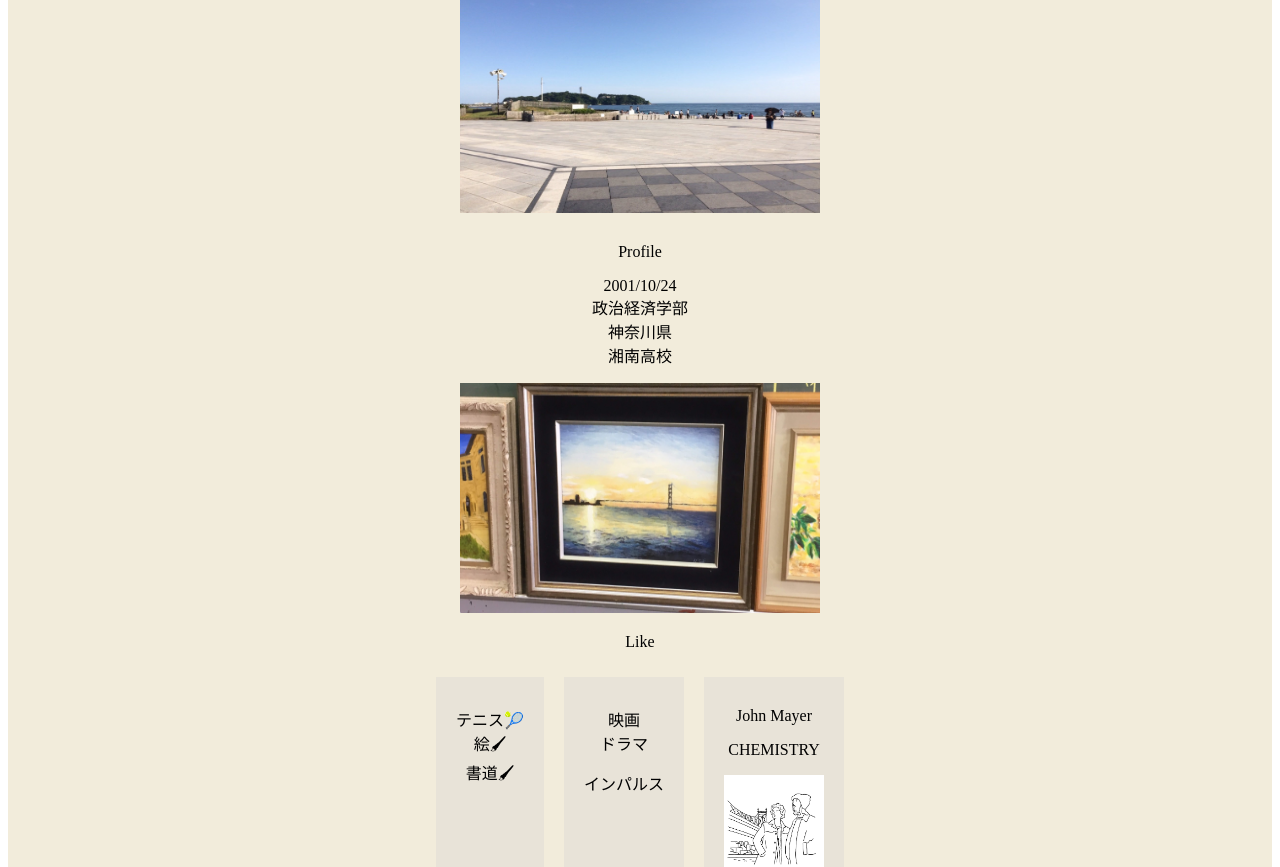
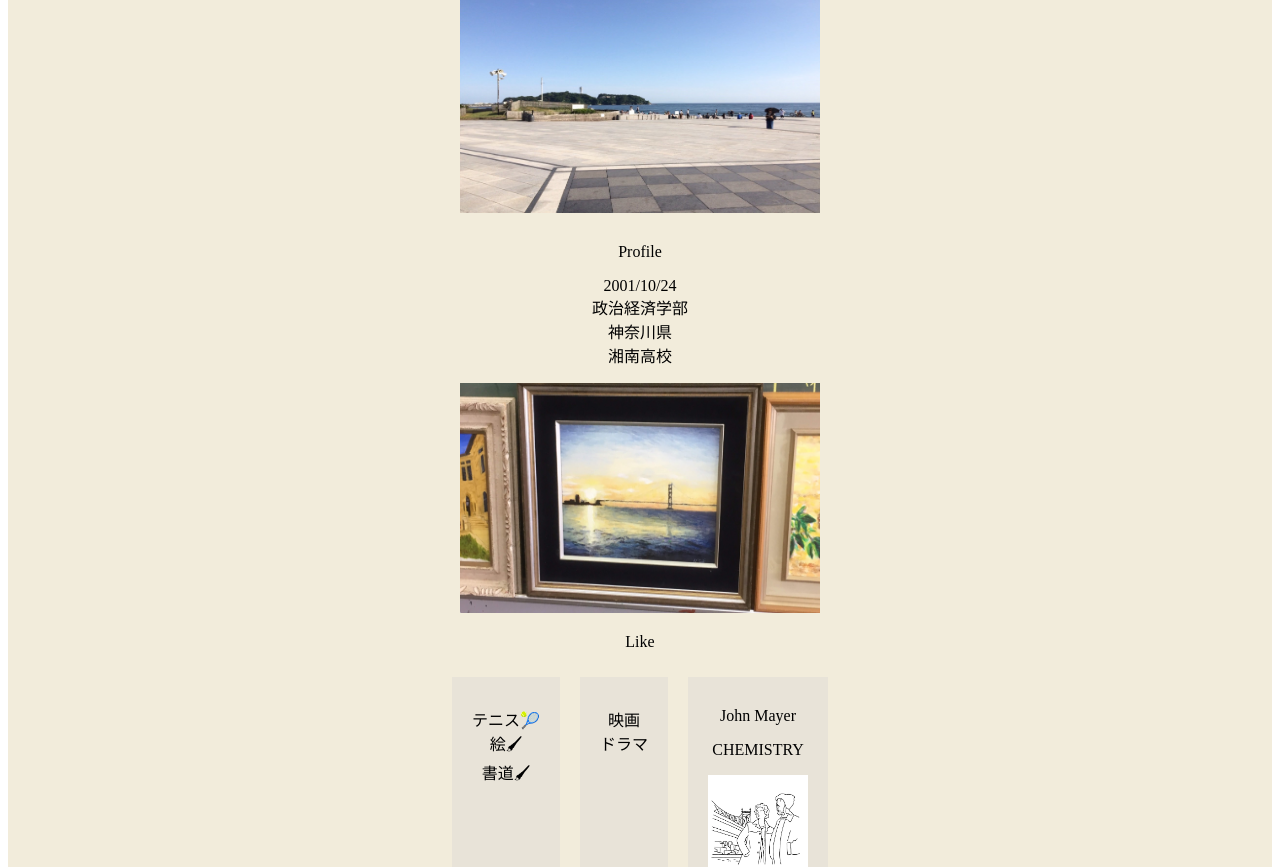
Before and after one commit to Naofumis/introduce_naofumi, a plain HTML site: page index.html in a window 1280 px wide. Shown: the part 105-972 px from the top of the page. Drawn offline with Linux system fonts and the light colour scheme.

Commit message:
Update index.html

```diff
--- a/index.html
+++ b/index.html
@@ -42,7 +42,7 @@
         </div>
         <div class="item"><Li>映画</Li>
             <li>ドラマ</li>
-            <p>インパルス </p>
+
         </div>
         <div class="item">
              <li>John Mayer</li>
```
